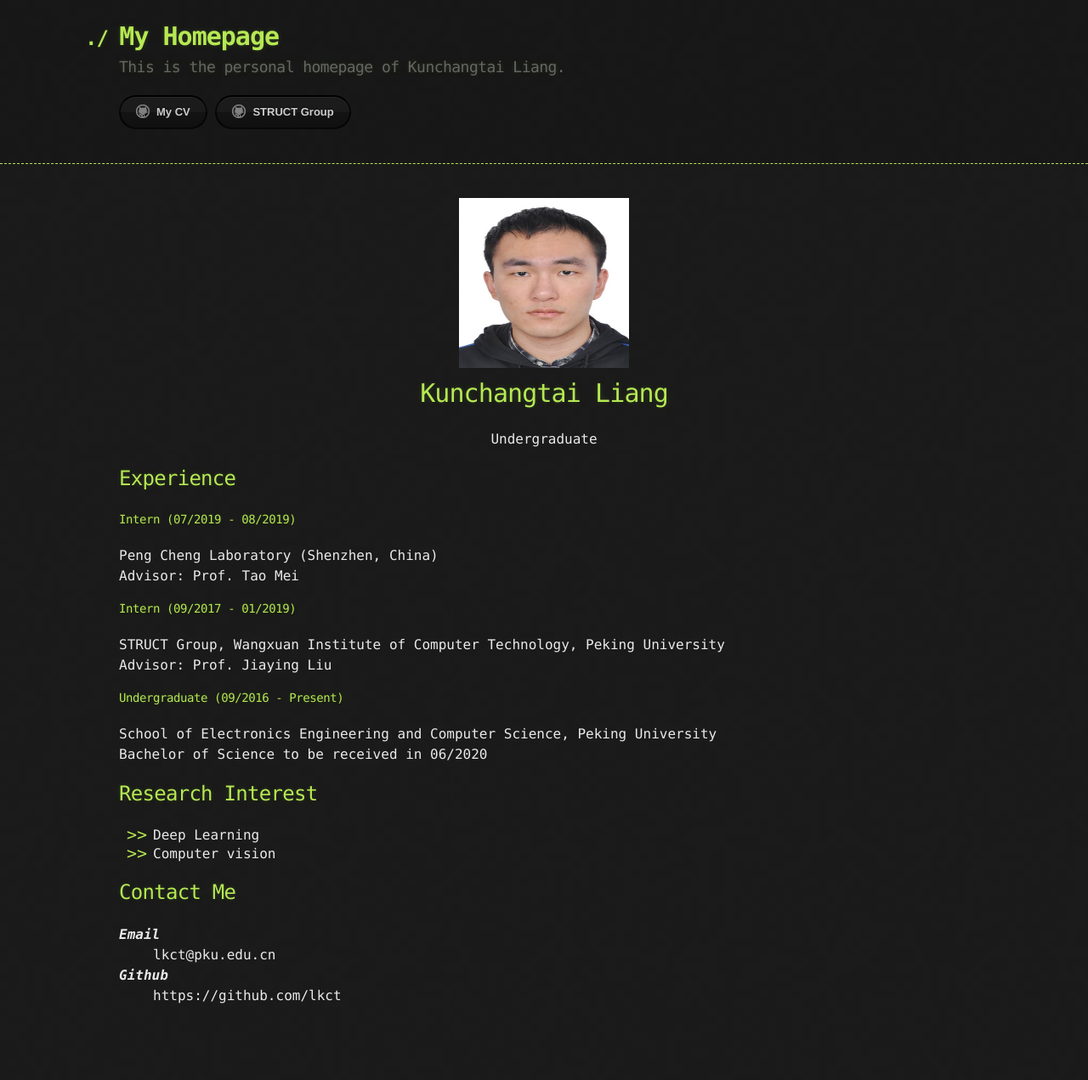
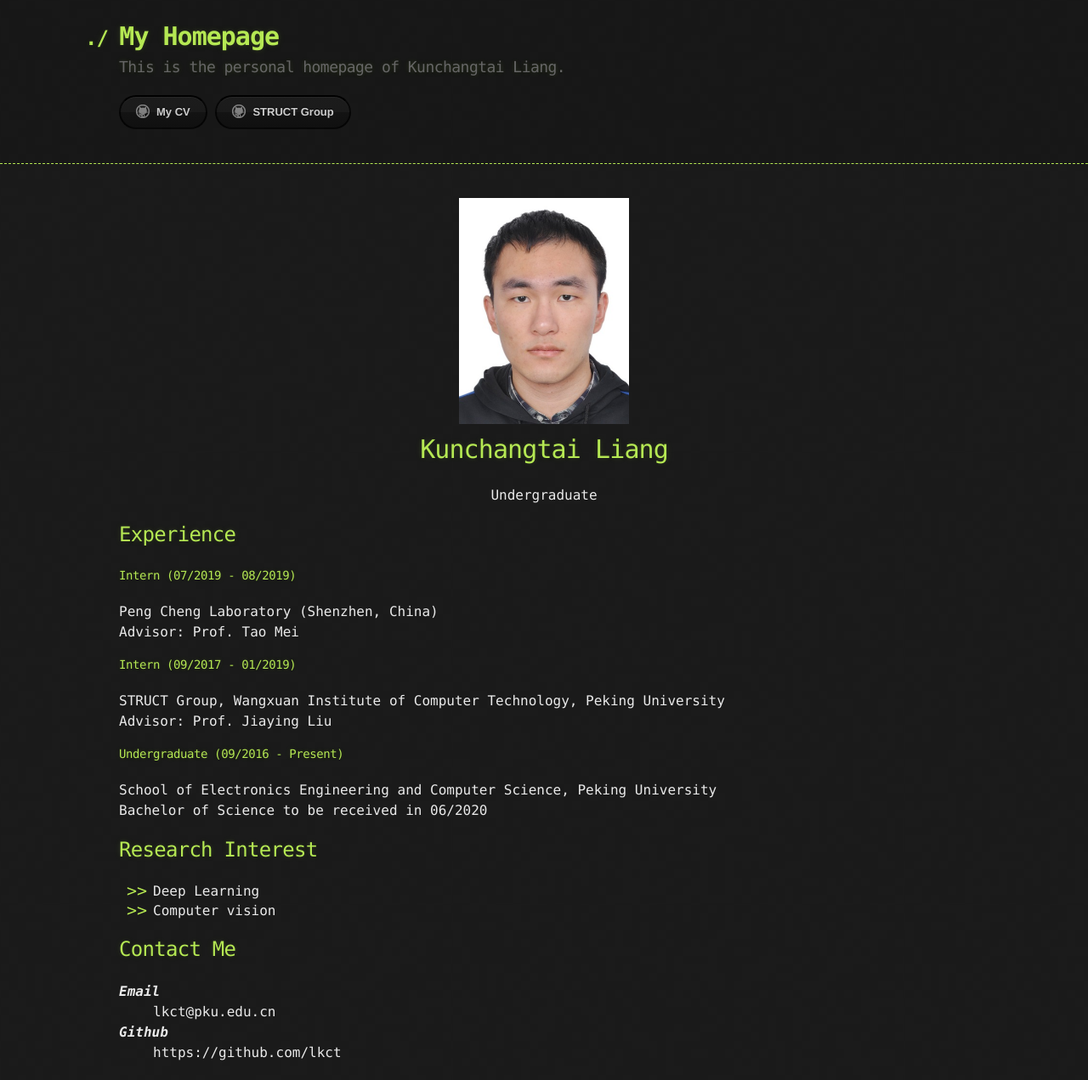
Before and after one commit to lkct/lkct.github.io, a Jekyll site: the page built from index.md, in a window 1280 px wide. Shown: the whole page at 85% size. Built offline with Jekyll 4.4.1, drawn with Linux system fonts in a browser that asks for light colours; before the commit the page ends 1204 px from its top, so only the background shows below that.

Commit message:
photo format

```diff
--- a/index.md
+++ b/index.md
@@ -3,7 +3,7 @@ layout: default
 ---
 
 <center>
-<img src="/assets/images/liangkunchangtai.jpg" alt="img" height='200' width='200' />
+<img src="/assets/images/liangkunchangtai.jpg" alt="img" width='200' />
 <h1>Kunchangtai Liang</h1>
 <p>Undergraduate</p>
 </center>
```
